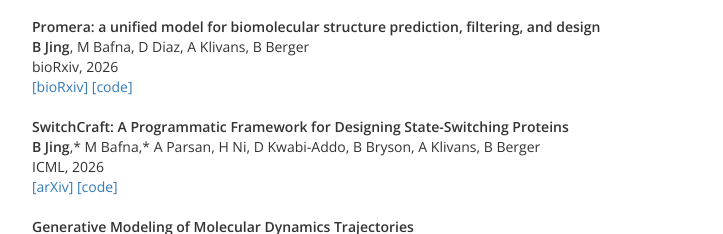
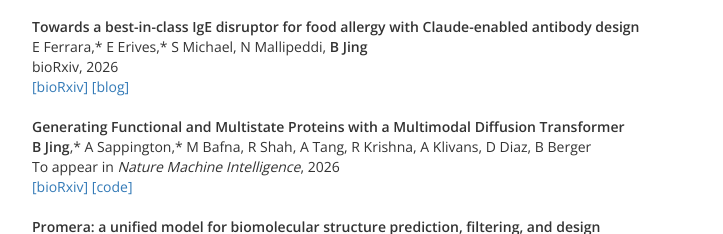
Before and after one commit to bjing2016/bjing2016.github.io, a plain HTML site: page index.html in a window 1280 px wide. Shown: the part 569-803 px from the top of the page, without its empty margins (273-996 px from the left). Drawn offline with nearby package versions, Linux system fonts and the light colour scheme.

Commit message:
Update index.html

```diff
--- a/index.html
+++ b/index.html
@@ -55,6 +55,24 @@
         <hr>
 
         <div class="pub-header"><h3>Papers</h3>[ all | <a href='javascript:void(0)' onclick="showSelected()">selected</a> ]</div><br>
+
+        <div class="paper" selected="true">
+            <b>Towards a best-in-class IgE disruptor for food allergy with Claude-enabled antibody design</b><br>
+            E Ferrara,* E Erives,* S Michael, N Mallipeddi, <b>B Jing</b><br>
+            bioRxiv, 2026<br>
+            <a href="https://www.biorxiv.org/content/10.64898/2026.11.09.765431v1" target="_blank">[bioRxiv]</a>
+            <a href="https://www.anthropic.com/research/early-progress-drug-development" target="_blank">[blog]</a>
+            <br><br>
+        </div>
+
+        <div class="paper" selected="true">
+            <b>Generating Functional and Multistate Proteins with a Multimodal Diffusion Transformer</b><br>
+            <b>B Jing</b>,* A Sappington,* M Bafna, R Shah, A Tang, R Krishna, A Klivans, D Diaz, B Berger<br>
+            To appear in <i>Nature Machine Intelligence</i>, 2026<br>
+            <a href="https://www.biorxiv.org/content/10.1101/2025.09.03.672144" target="_blank">[bioRxiv]</a>
+            <a href="https://github.com/bjing2016/ProDiT" target="_blank">[code]</a>
+            <br><br>
+        </div>
 
         <div class="paper" selected="false">
             <b>Diffusion Accelerants: Towards Augmenting Molecular Dynamics with Learned Measure Transport</b><br>
@@ -126,15 +144,6 @@
             <a href="https://www.nature.com/articles/s41467-025-67971-3" target="_blank">[journal]</a>
             <a href="https://www.biorxiv.org/content/10.1101/2025.03.09.642188" target="_blank">[bioRxiv]</a>
             <a href="https://github.com/VarunUllanat/mint/" target="_blank">[code]</a>
-            <br><br>
-        </div>
-
-        <div class="paper" selected="false">
-            <b>Generating Functional and Multistate Proteins with a Multimodal Diffusion Transformer</b><br>
-            <b>B Jing</b>,* A Sappington,* M Bafna, R Shah, A Tang, R Krishna, A Klivans, D Diaz, B Berger<br>
-            bioRxiv, 2025<br>
-            <a href="https://www.biorxiv.org/content/10.1101/2025.09.03.672144" target="_blank">[bioRxiv]</a>
-            <a href="https://github.com/bjing2016/ProDiT" target="_blank">[code]</a>
             <br><br>
         </div>
 
```
